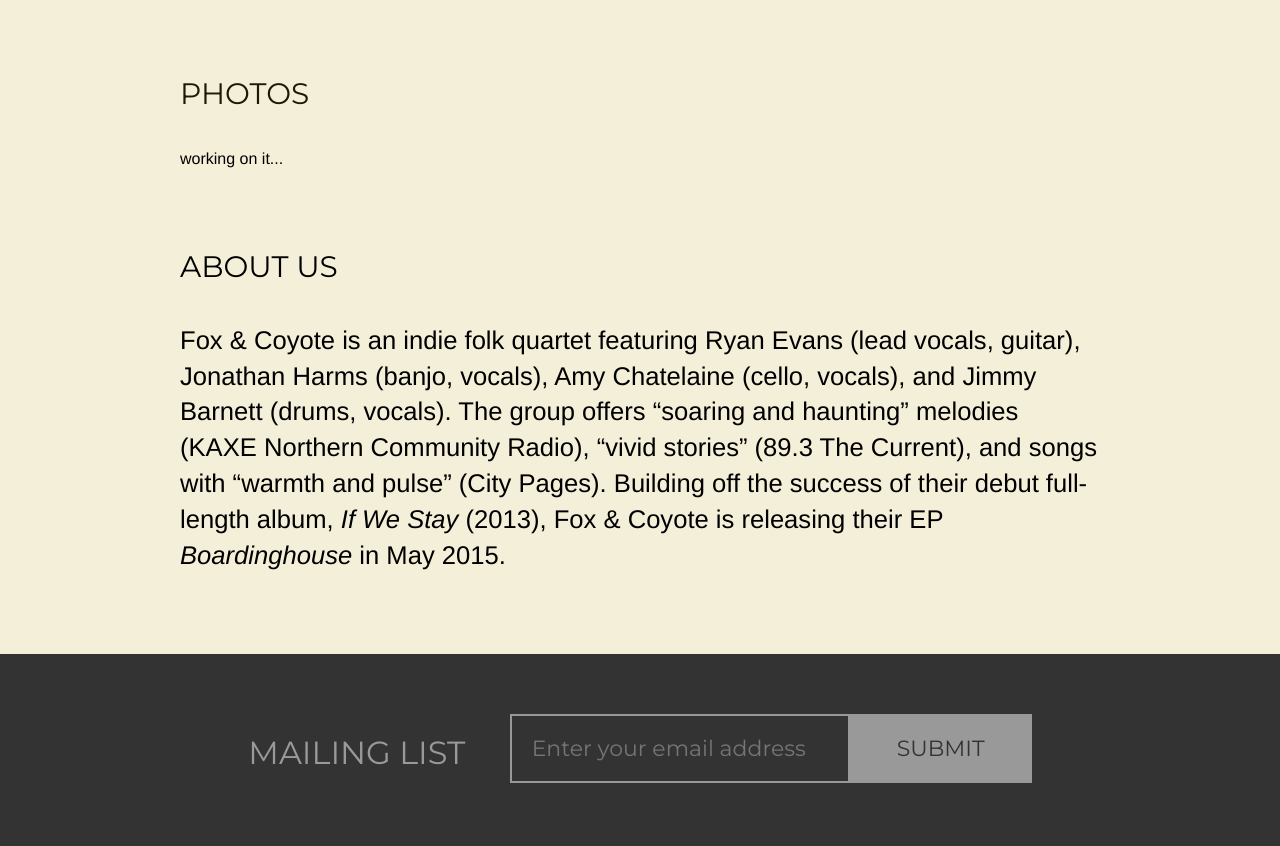
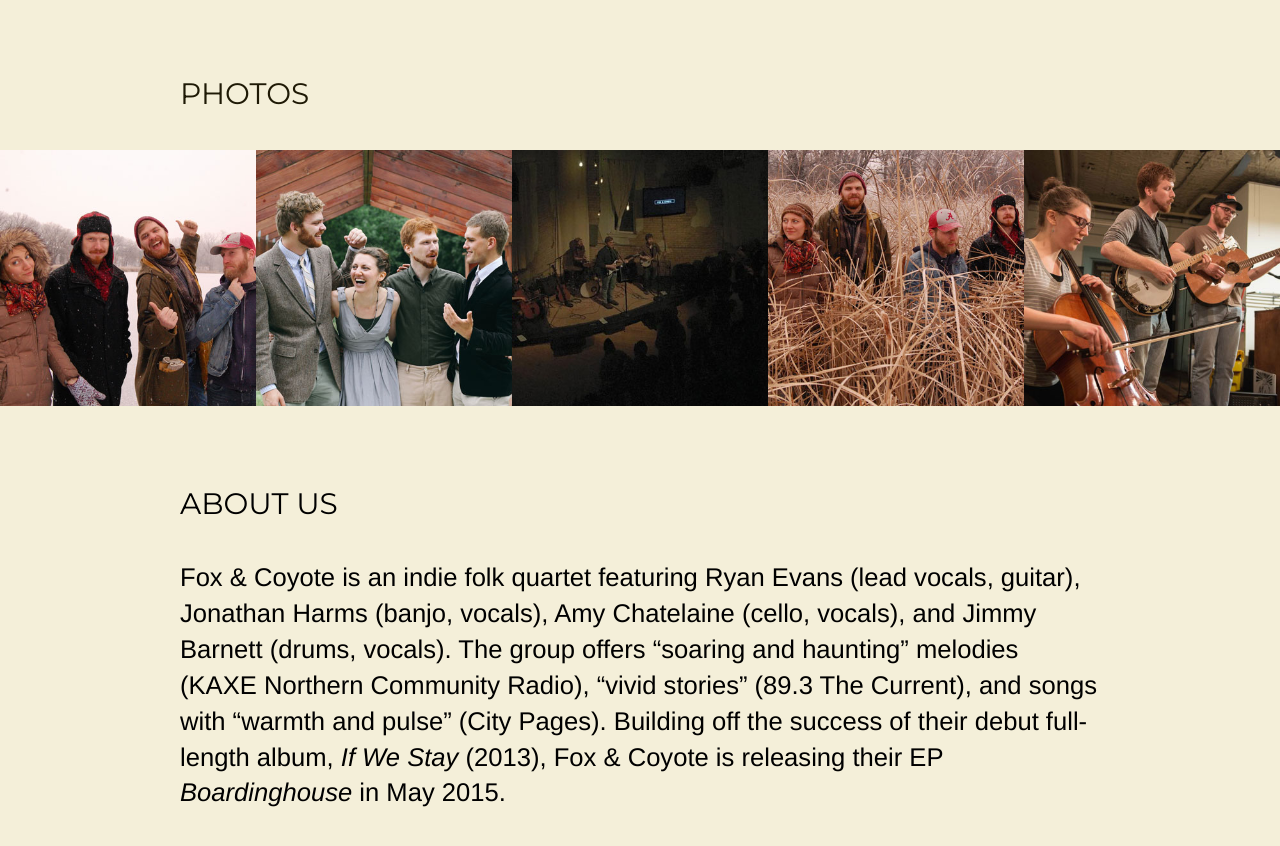
Before and after one commit to branberg/myousic-jekyll, a Jekyll site: the page built from index.html, in a window 1280 px wide, cut to the strip 3008-3860 px from the top of the page. Shown: the top 846 px of the strip. Built offline with Jekyll 4.4.1, drawn with Linux system fonts in a browser that asks for light colours; nearby versions of some CDN libraries; library files that are not in the unit come from our copies; comment, search, counter and statistics services are not loaded.

Commit message:
Added rough photos section.

```diff
--- a/_includes/photos.html
+++ b/_includes/photos.html
@@ -0,0 +1,11 @@
+<ul class="photo-gallery clearfix">
+  {% for gallery in include.gallery %}
+    {% for image in gallery.images %}
+      <li>
+        <a href="{{ site.baseurl }}{{ gallery.imagefolder }}/{{ image.name }}" data-lightbox-gallery="{{ gallery.id }}" class="lightbox">
+          <img src="{{ site.baseurl }}{{ gallery.imagefolder }}/{{ image.thumb }}" alt="{{ image.title }}">
+        </a>
+      </li>
+    {% endfor %}
+  {% endfor %}
+</ul>
--- /dev/null
+++ b/_sass/page-sections/_photos.scss
@@ -0,0 +1,59 @@
+.page-section--photos{
+  .wrap{
+    max-width: 100%;
+    padding: 0;
+  }
+  .page-section__header{
+
+    max-width: 87.5%;
+    margin: $spacer*4 auto $spacer*2 auto;
+    overflow: hidden;
+
+    @media (min-width: 768px) {
+      max-width: 94.79%;
+      padding: 0 $spacer;
+    }
+
+    @media (min-width: 1024px) {
+      max-width: 940px;
+      padding: 0 $spacer/2;
+    }
+
+  }
+}
+.photo-gallery{
+
+  li{
+
+    display: block;
+    list-style-type: none;
+    float: left;
+    width: 50%;
+
+    @media (min-width: 480px) {
+      width: 33.333%;
+    }
+
+    @media (min-width: 768px) {
+      width: 25%;
+    }
+
+    @media (min-width: 1024px) {
+      width: 20%;
+    }
+
+  }
+
+  a{
+    display: block;
+    -webkit-backface-visibility: hidden;
+    @include transition( opacity, 0.05s, ease-in-out );
+  }
+
+  img{
+    display: block;
+    width: 100%;
+    height: auto;
+  }
+
+}
--- a/css/main.scss
+++ b/css/main.scss
@@ -23,6 +23,7 @@
 @import "page-sections/news-article";
 @import "page-sections/shows";
 @import "page-sections/videos";
+@import "page-sections/photos";
 @import "page-sections/text";
 @import "mailing-list";
 @import "social-links";
--- a/index.html
+++ b/index.html
@@ -12,7 +12,7 @@ textWidgetCopy: "<p>Fox &amp; Coyote is an indie folk quartet featuring Ryan Eva
 
   {% for w in page.activeWidgets %}
 
-    <div class="page-section">
+    <div class="page-section--{{ w }}">
       <div class="wrap">
         <header class="page-section__header">
           {% if w == "music" %}
@@ -47,9 +47,7 @@ textWidgetCopy: "<p>Fox &amp; Coyote is an indie folk quartet featuring Ryan Eva
         {% endif %}
 
         {% if w == 'photos' %}
-
-          working on it...
-
+          {% include photos.html gallery=site.data.galleries %}
         {% endif %}
 
         {% if w == 'text' %}
```
